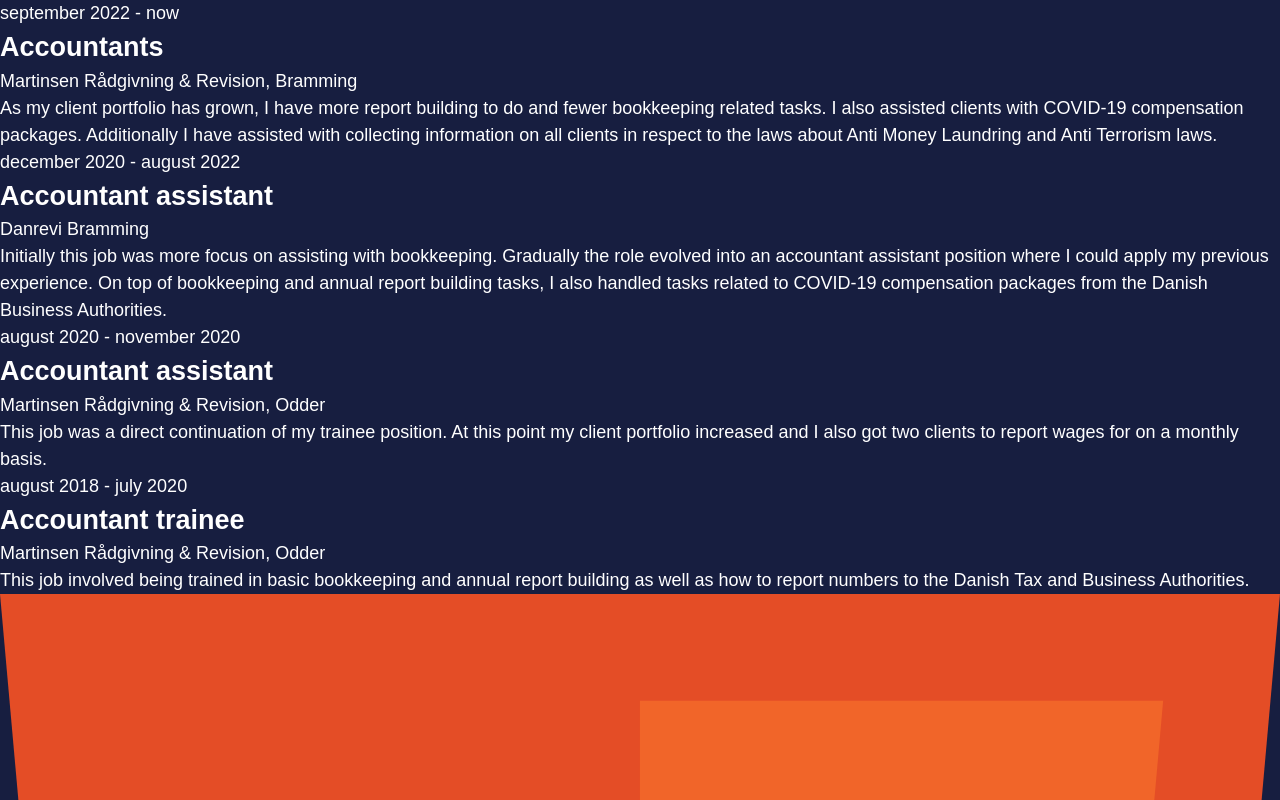
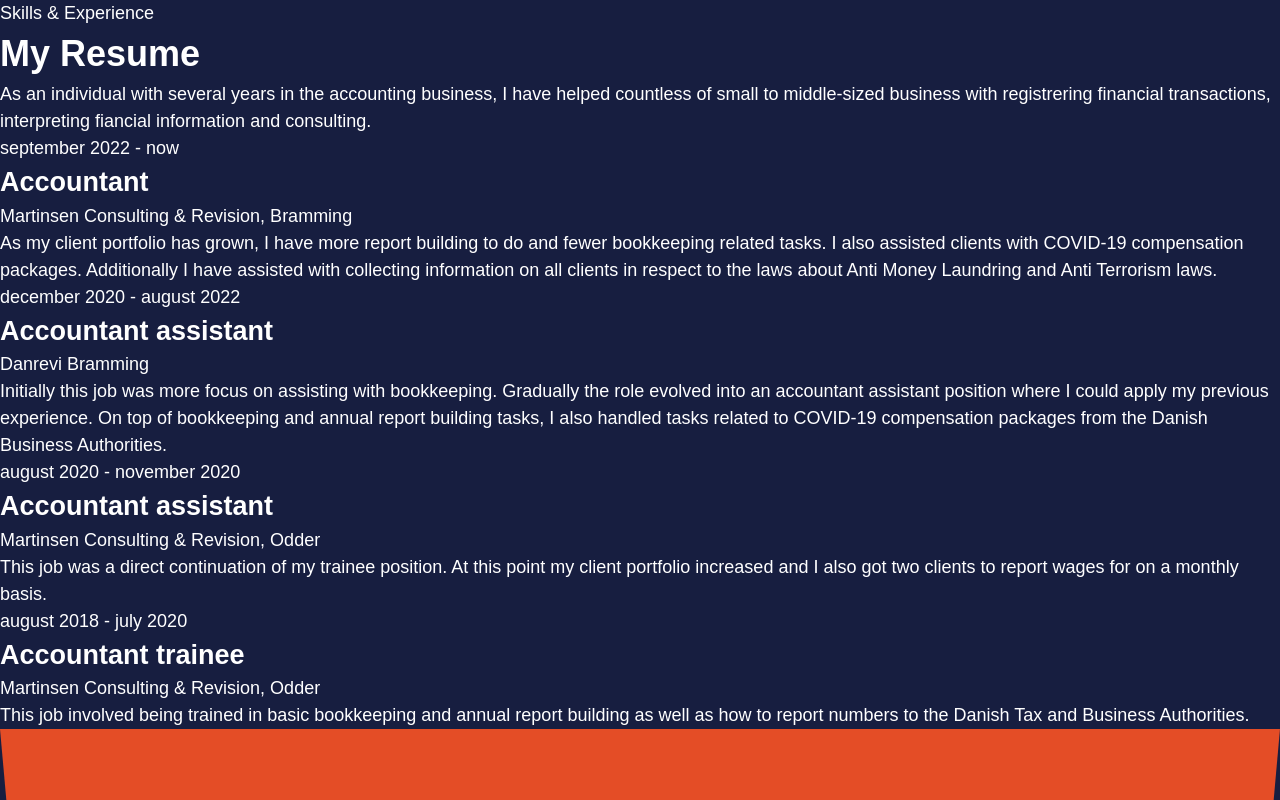
Before and after one commit to MariaTheCoder/resume-example, a website with bundled scripts: page index.html in a window 1280 px wide. Shown: the top 800 px of the page. Built offline with nearby package versions, Linux system fonts and the light colour scheme.

Commit message:
add headline, eyebrow and information on the application. Correct spelling mistakes and stick to English rather than mixing Danish with English

```diff
--- a/index.html
+++ b/index.html
@@ -11,16 +11,21 @@
   <body>
     <div class="main-grid">
       <main>
-        <p class="eyebrow"></p>
-        <h1 class="page-title"></h1>
-        <p class="intro"></p>
+        <p class="eyebrow">Skills & Experience</p>
+        <h1 class="page-title">My Resume</h1>
+        <p class="intro">
+          As an individual with several years in the accounting business, I have
+          helped countless of small to middle-sized business with registrering
+          financial transactions, interpreting fiancial information and
+          consulting.
+        </p>
         <div class="job-experience">
           <div class="job">
             <p class="year">september 2022 - now</p>
             <div class="job-info">
-              <h2 class="role">Accountants</h2>
+              <h2 class="role">Accountant</h2>
               <span class="companay"
-                >Martinsen Rådgivning & Revision, Bramming</span
+                >Martinsen Consulting & Revision, Bramming</span
               >
               <p>
                 As my client portfolio has grown, I have more report building to
@@ -51,7 +56,7 @@
             <div class="job-info">
               <h2 class="role">Accountant assistant</h2>
               <span class="companay"
-                >Martinsen Rådgivning & Revision, Odder</span
+                >Martinsen Consulting & Revision, Odder</span
               >
               <p>
                 This job was a direct continuation of my trainee position. At
@@ -65,7 +70,7 @@
             <div class="job-info">
               <h2 class="role">Accountant trainee</h2>
               <span class="companay"
-                >Martinsen Rådgivning & Revision, Odder</span
+                >Martinsen Consulting & Revision, Odder</span
               >
               <p>
                 This job involved being trained in basic bookkeeping and annual
```
